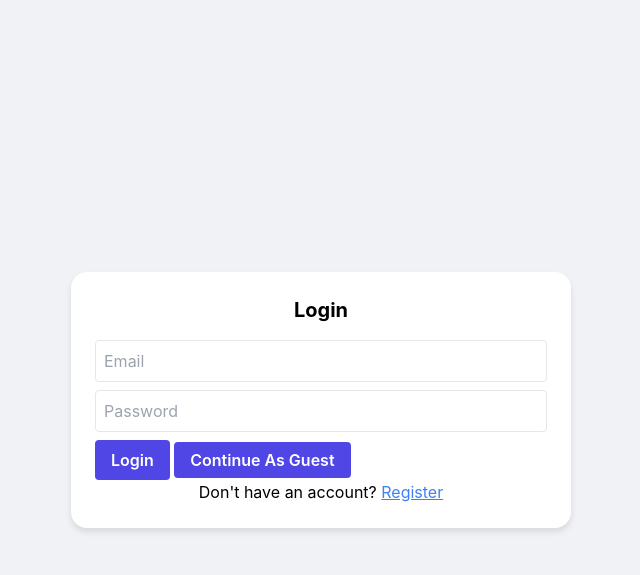
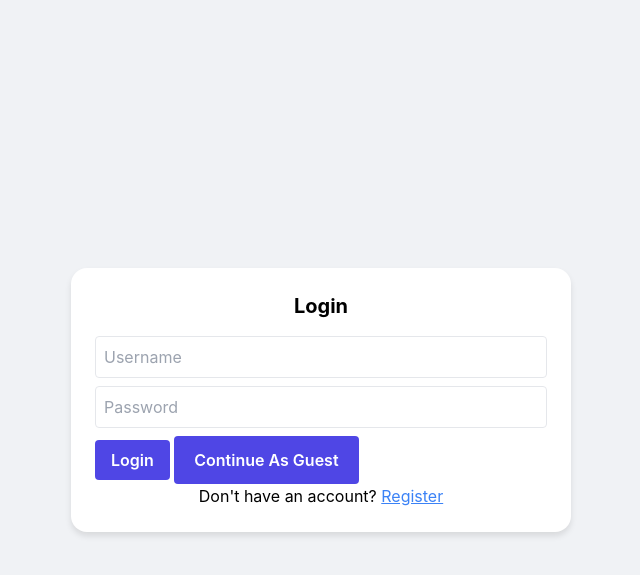
Before and after one commit to BrendxnW/movie-recommender, a Django app: page / in a window 1280 px wide. Shown: the top 575 px of the page, without its empty margins (319-959 px from the left). Run offline with Django 5.2, Linux system fonts and the light colour scheme; parts of the project's set-up code (start-up, migrations or seed data) failed here and were passed over; some libraries are stand-ins or nearby versions.

Commit message:
all the buttons and functionalities work now

```diff
--- a/movie_rec/static/css/styles.css
+++ b/movie_rec/static/css/styles.css
@@ -117,15 +117,17 @@ input {
 }
 
 .submit-button {
+    display: inline-block;
     background-color: #4f46e5;
     color: white;
     padding: 0.75rem 1.5rem;
     border-radius: 0.75rem;
+    border: none;
     font-weight: 600;
     cursor: pointer;
     transition: background-color 0.2s ease-in-out;
     text-align: center;
-
+    text-decoration: none;
 }
 .submit-button:hover {
     background-color: #4338ca;
--- a/movie_rec/templates/login.html
+++ b/movie_rec/templates/login.html
@@ -8,20 +8,22 @@
       {% csrf_token %}
       <h2 class="text-xl font-bold mb-4 text-center">Login</h2>
 
+
+
+      <input type="name" class="border p-2 rounded w-full mb-2" name="username" placeholder="Username" required>
+      <input type="password" class="border p-2 rounded w-full mb-2" name="password" placeholder="Password" required>
+
       {% if error %}
-        <div class="message-bubble" style="max-width: 100%;">
+        <div class="text-red-500">
           {{ error }}
         </div>
       {% endif %}
-
-      <input type="email" class="border p-2 rounded w-full mb-2" name="email" placeholder="Email" required>
-      <input type="password" class="border p-2 rounded w-full mb-2" name="password" placeholder="Password" required>
 
       <button type="submit" name="action" value="login" class="submit-button bg-indigo-600 text-white px-4 py-2 rounded">
         Login
       </button>
 
-      <a href= "{% url 'home' %}" type="submit" name="action" value="guest" class="submit-button bg-indigo-600 text-white px-4 py-2 rounded" >
+      <a href= "{% url 'home' %}" type="submit" name="action" value="guest" class="submit-button bg-indigo-600 text-white px-5 py-3 rounded" >
         Continue As Guest
       </a>
 
--- a/movie_rec/views.py
+++ b/movie_rec/views.py
@@ -52,11 +52,11 @@ def login(request):
     context = {"error": None}
 
     if request.method == "POST":
-        email = request.POST.get("email", "").strip()
+        username = request.POST.get("username", "").strip()
         password = request.POST.get("password", "")
 
         try:
-            user_obj = User.objects.get(email__iexact=email)
+            user_obj = User.objects.get(username=username)
         except User.DoesNotExist:
             user_obj = None
 
@@ -66,7 +66,7 @@ def login(request):
                 auth_login(request, user)
                 return redirect("home")
 
-        context["error"] = "Invalid email or password."
+        context["error"] = "Invalid username or password."
 
     return render(request, "login.html", context)
 
```
Also changed, not shown: movie_rec/templates/register.html (+5 -2 lines), db.sqlite3.
